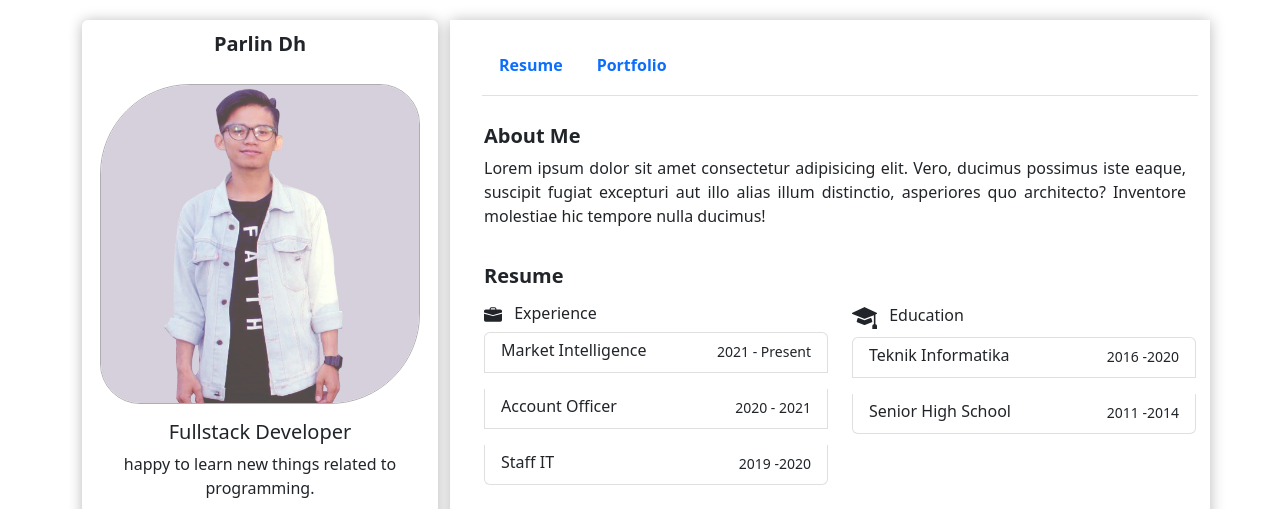
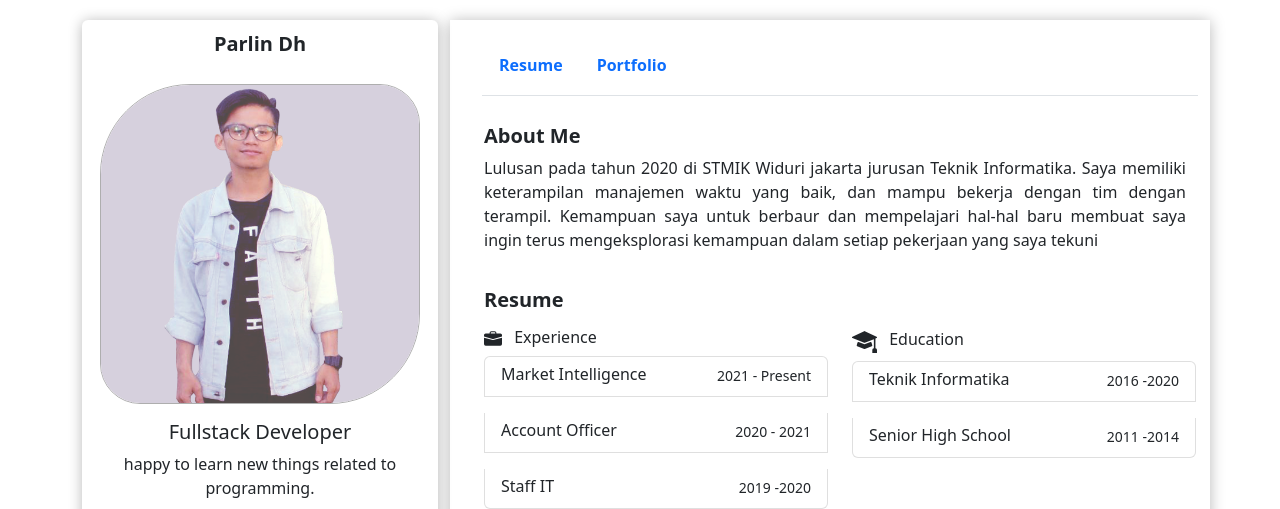
Before and after one commit to parlinduha/parlinduha.github.io, a website: page index.html in a window 1280 px wide. Shown: the top 509 px of the page. Drawn offline with nearby package versions, Linux system fonts and the light colour scheme.

Commit message:
modify about

```diff
--- a/index.html
+++ b/index.html
@@ -162,11 +162,7 @@
                   <div class="row">
                     <div class="col-sm-12">
                       <p class="about-text">
-                        Lorem ipsum dolor sit amet consectetur adipisicing elit.
-                        Vero, ducimus possimus iste eaque, suscipit fugiat
-                        excepturi aut illo alias illum distinctio, asperiores
-                        quo architecto? Inventore molestiae hic tempore nulla
-                        ducimus!
+                        Lulusan pada tahun 2020 di STMIK  Widuri jakarta jurusan Teknik Informatika. Saya memiliki keterampilan manajemen waktu yang baik, dan mampu  bekerja dengan tim dengan terampil. Kemampuan saya untuk berbaur dan mempelajari hal-hal baru membuat saya ingin terus mengeksplorasi kemampuan dalam setiap pekerjaan yang saya tekuni
                       </p>
                     </div>
                   </div>
```
